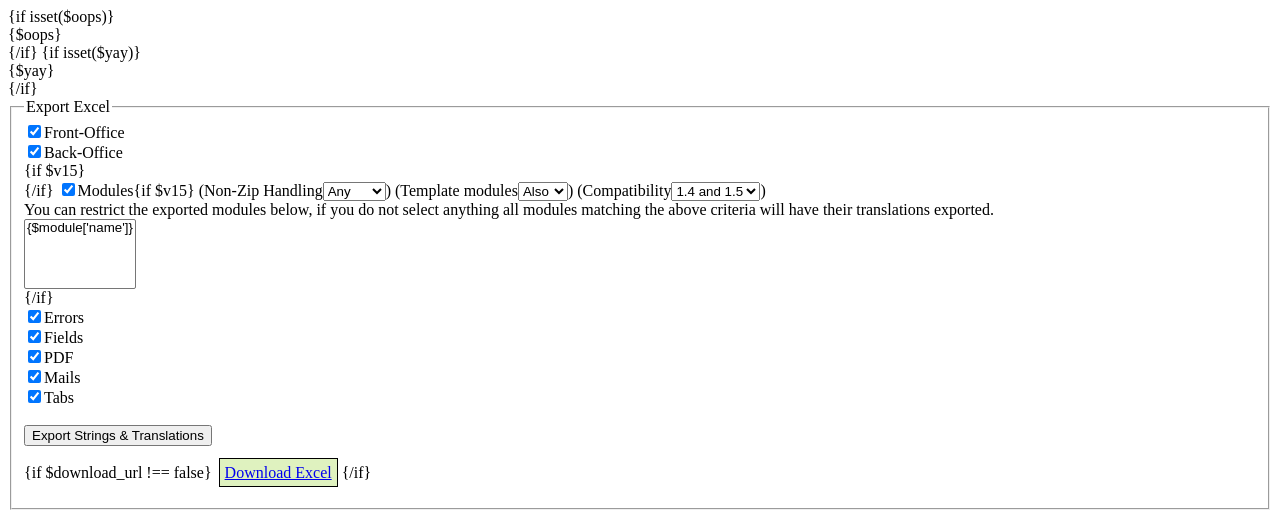
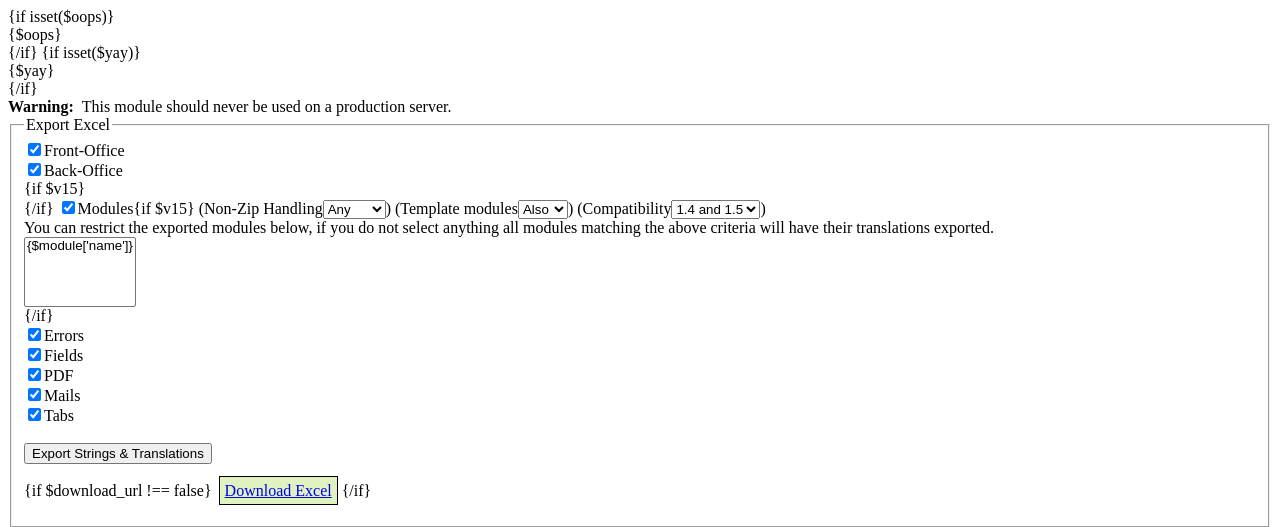
Before and after one commit to djfm/translatool, a PHP site: page /views/templates/back/content.tpl.html in a window 1280 px wide. Shown: the top 527 px of the page. Run offline with PHP 8.4, Linux system fonts and the light colour scheme.

Commit message:
added zip

```diff
--- a/translatool.php
+++ b/translatool.php
@@ -43,7 +43,7 @@ class Translatool extends Module
 		parent::__construct();
 
 		$this->displayName = 'Translatool';
-		$this->description = 'Do various things with translations';
+		$this->description = 'Export / Import PrestaShop translations in various formats.';
 		$this->confirmUninstall = 'Are you sure you want to delete this module?';
 	}
 
--- a/views/templates/back/content.tpl.html
+++ b/views/templates/back/content.tpl.html
@@ -23,6 +23,10 @@
 {if isset($yay)}
 	<div class="conf">{$yay}</div>
 {/if}
+
+<div class="warning">
+	<strong>Warning: </strong>&nbsp;This module should never be used on a production server.
+</div>
 
 <fieldset>
 
```
Also changed, not shown: 1 other file.
